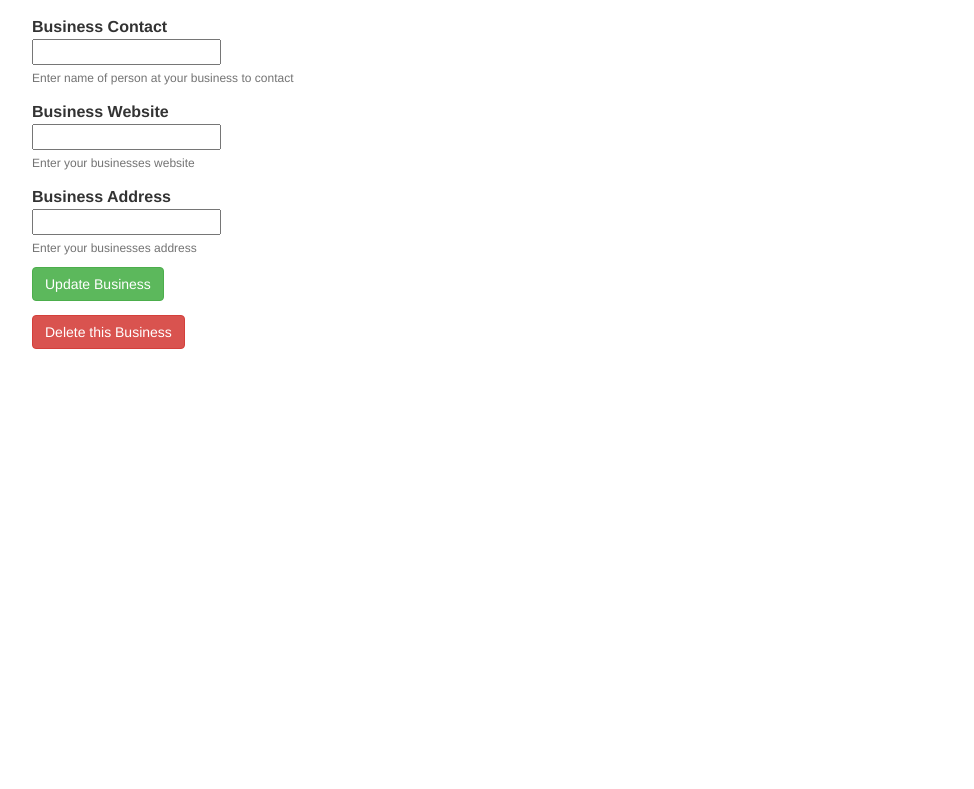
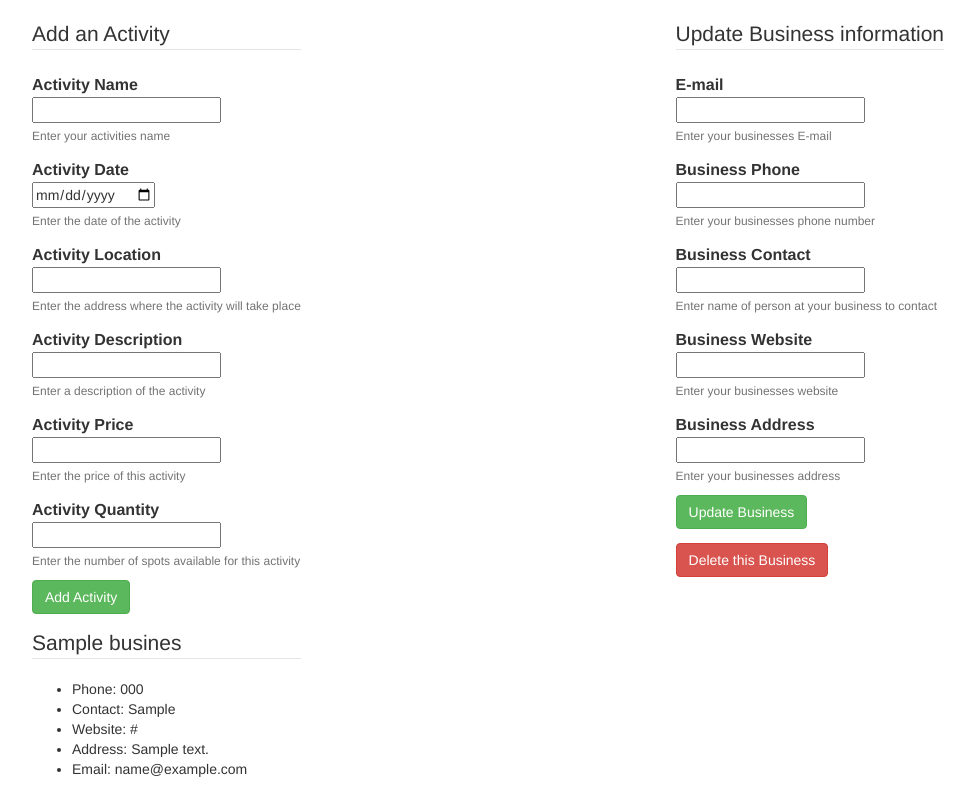
Before and after one commit to chris-swan/walk_ins_welcome, a PHP site: template views/business.html.twig in a window 1280 px wide. Shown: the part 281-1070 px from the top of the page, without its empty margins (167-1141 px from the left). Before the commit the page ends 630 px from the top, so only its background shows below. Run offline with PHP 8.4, Linux system fonts and the light colour scheme; the template is opened without the code that fills it: most values are stand-ins (such as "Sample title", 1, 10 or a date in 2020); some libraries are stand-ins or nearby versions.

Commit message:
fix path for activity post

```diff
--- a/views/business.html.twig
+++ b/views/business.html.twig
@@ -26,12 +26,12 @@
         </nav>
         <div class='container'>
             <div class="container">
-                <div class="left">
+                <div class="right">
                     <form class="form-horizontal" action='/business/{{ business.getId }}' method='POST'>
                         <input name="_method" type="hidden" value="patch">
                         <fieldset>
                             <div id="legend">
-                                <legend class="">Update Your Business information</legend>
+                                <legend class="">Update Business information</legend>
                             </div>
                             <div class="control-group">
                                 <label class="control-label" for="business_contact_email">E-mail</label>
@@ -76,12 +76,67 @@
                         </fieldset>
                     </form>
 
-                    <form action='/business/{{ business.getId }}' method='post'>
+                    <form action='/business/' method='post'>
                         <input name="_method" type="hidden" value="delete">
                         <button type='submit' class = "btn btn-danger">Delete this Business</button>
                     </form>
                 </div>
-                <div class="right">
+                <div class="left">
+                    <form class="form-horizontal" action='/activity' method='post'>
+                        <fieldset>
+                            <div id="legend">
+                                <legend class="">Add an Activity</legend>
+                            </div>
+                            <div class="control-group">
+                                <label class="control-label"  for="activity_name">Activity Name</label>
+                                <div class="controls">
+                                    <input type="text" id="activity_name" name="activity_name" placeholder="" class="input-xlarge">
+                                    <p class="help-block">Enter your activities name</p>
+                                </div>
+                            </div>
+                            <div class="control-group">
+                                <label class="control-label"  for="activity_date">Activity Date</label>
+                                <div class="controls">
+                                    <input type="date" id="activity_date" name="activity_date" placeholder="" class="input-xlarge">
+                                    <p class="help-block">Enter the date of the activity</p>
+                                </div>
+                            </div>
+                            <div class="control-group">
+                                <label class="control-label"  for="activity_location">Activity Location</label>
+                                <div class="controls">
+                                    <input type="text" id="activity_location" name="activity_location" placeholder="" class="input-xlarge">
+                                    <p class="help-block">Enter the address where the activity will take place</p>
+                                </div>
+                            </div>
+                            <div class="control-group">
+                                <label class="control-label"  for="activity_description">Activity Description</label>
+                                <div class="controls">
+                                    <input type="text" id="activity_description" name="activity_description" placeholder="" class="input-xlarge">
+                                    <p class="help-block">Enter a description of the activity</p>
+                                </div>
+                            </div>
+                            <div class="control-group">
+                                <label class="control-label"  for="activity_price">Activity Price</label>
+                                <div class="controls">
+                                    <input type="text" id="activity_price" name="activity_price" placeholder="" class="input-xlarge">
+                                    <p class="help-block">Enter the price of this activity</p>
+                                </div>
+                            </div>
+                            <div class="control-group">
+                                <label class="control-label"  for="activity_quantity">Activity Quantity</label>
+                                <div class="controls">
+                                    <input type="text" id="activity_quantity" name="activity_quantity" placeholder="" class="input-xlarge">
+                                    <p class="help-block">Enter the number of spots available for this activity</p>
+                                </div>
+                            </div>
+                            <input type="hidden" name="business_id" value="{{ business.getId }}">
+                            <div class="control-group">
+                                <div class="controls">
+                                    <button class="btn btn-success">Add Activity</button>
+                                </div>
+                            </div>
+                        </fieldset>
+                    </form>
                     <div id="legend">
                         <legend class="">{{ business.getBusinessName }}</legend>
                     </div>
@@ -92,7 +147,6 @@
                         <li>Address: {{ business.getBusinessAddress }}</li>
                         <li>Email: {{ business.getBusinessContactEmail }}</li>
                     </ul>
-
             </div>
         </div>
     </body>
--- a/views/businesshome.html.twig
+++ b/views/businesshome.html.twig
@@ -95,6 +95,9 @@
                 {% else %}
                     <p>There are no businesses currently offering today</p>
                 {% endif %}
+                <form action='/delete_businesses' method='post'>
+                   <button type='submit' class="btn btn-danger">Delete All Businesses</button>
+               </form>
             </div>
         </div>
     </body>
--- a/views/userhome.html.twig
+++ b/views/userhome.html.twig
@@ -74,6 +74,9 @@
                     {% else %}
                         <p>There are currently no users in the system</p>
                     {% endif %}
+                <form action='/delete_users' method='post'>
+                   <button type='submit' class="btn btn-danger">Delete All Users</button>
+                </form>
             </div>
         </div>
     </body>
--- a/web/css/styles.css
+++ b/web/css/styles.css
@@ -6,6 +6,14 @@
 .left {
     float: left;
     margin-left: 10%;
+}
+
+.navbar{
+    background-image: url(https://www.neonandmore.com/media/catalog/product/cache/1/image/9df78eab33525d08d6e5fb8d27136e95/1/-/1-10-28-286-3213/Walk-Ins-Welcome-Neon-Sign-Custom-Neon-Signs-32-13.jpg);
+    background-size: cover;
+    background-repeat: no-repeat;
+    background-position: center;
+    height: 280px;
 }
 
 .navbar-brand {
```
Also changed, not shown: app/app.php (+21 -4 lines), src/Activity.php (+3 -5 lines), views/updatebusiness.html.twig (line endings or trailing spaces).
